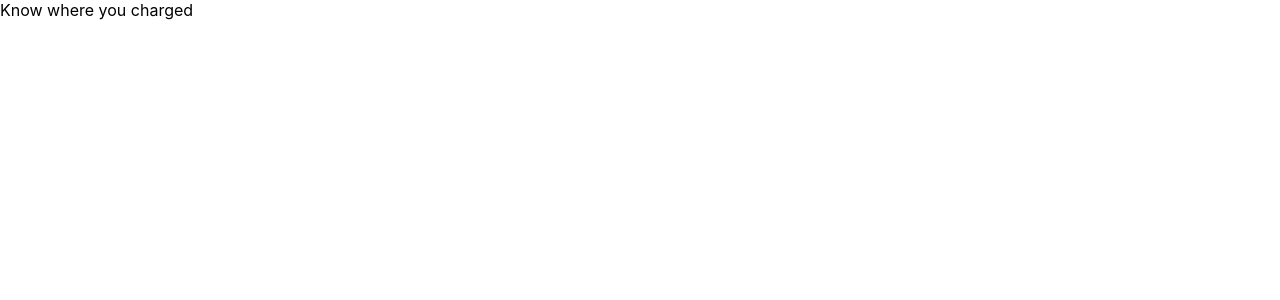
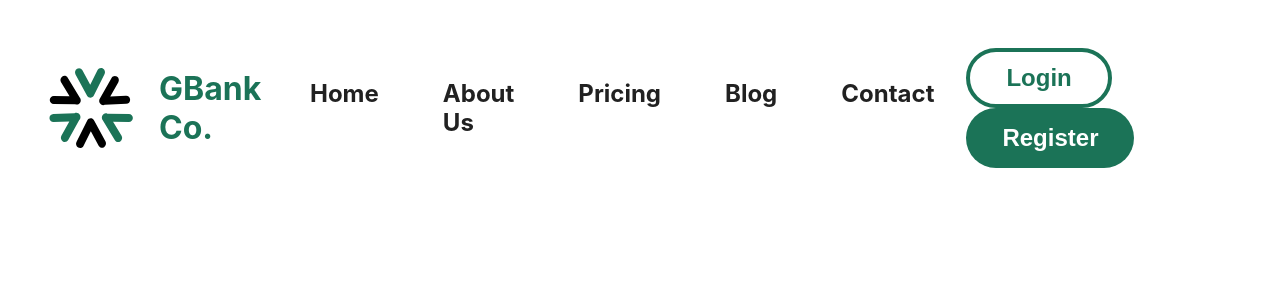
Before and after one commit to phuongtruongtdt/clag-vn-2022, a React (Create React App) app in the folder frontend/: page / in a window 1280 px wide. Shown: the top 300 px of the page. Built offline with nearby package versions, Linux system fonts and the light colour scheme.

Commit message:
fe: add header

```diff
--- a/frontend/src/App.tsx
+++ b/frontend/src/App.tsx
@@ -1,8 +1,9 @@
 import './App.css'
+import Header from './components/Header';
 export const App = () => {
   return (
-    <div>
-      Know where you charged
+    <div style={{padding: '3rem'}}>
+      <Header/>
     </div>
   );
 }
--- /dev/null
+++ b/frontend/src/components/Header/index.tsx
@@ -0,0 +1,26 @@
+
+import { StyledButton, StyledContainer, StyledLink, StyledList, StyledListItem, StyledLogo, StyledTitle } from './style'
+
+const Header = () => {
+  return (
+    <StyledContainer>
+        <StyledLogo href='/'>
+            <img src={process.env.PUBLIC_URL + "/img/logo.svg"}/>
+           <StyledTitle>GBank Co.</StyledTitle>
+        </StyledLogo>
+        <StyledList>
+            <StyledListItem><StyledLink href="#">Home</StyledLink></StyledListItem>
+            <StyledListItem><StyledLink href="#">About Us</StyledLink></StyledListItem>
+            <StyledListItem><StyledLink href="#">Pricing</StyledLink></StyledListItem>
+            <StyledListItem><StyledLink href="#">Blog</StyledLink></StyledListItem>
+            <StyledListItem><StyledLink href="#">Contact</StyledLink></StyledListItem>
+        </StyledList>
+        <div>
+            <StyledButton isPrimary>Login</StyledButton>
+            <StyledButton>Register</StyledButton>
+        </div>
+    </StyledContainer>
+  )
+}
+
+export default Header
--- /dev/null
+++ b/frontend/src/components/Header/style.ts
@@ -0,0 +1,50 @@
+import { styled } from '@mui/material';
+export const StyledContainer = styled('div')({
+  display: 'flex',
+  justifyContent: 'space-between',
+  alignItems: 'center',
+});
+export const StyledLogo = styled('a')({
+  display: 'flex',
+  alignItems: 'center',
+  textDecoration: 'none',
+  '&: hover': {
+    cursor: 'pointer',
+  },
+});
+
+export const StyledList = styled('ul')({
+  display: 'inline-flex',
+  listStyle: 'none',
+});
+
+export const StyledListItem = styled('li')(({ theme }) => ({
+  margin: '0 2rem',
+  fontWeight: theme.typography.fontWeightBold,
+  color: theme.color.primary,
+  fontSize: '1.5rem',
+}));
+
+export const StyledLink = styled('a')(({ theme }) => ({
+  color: theme.color.secondary,
+  textDecoration: 'none',
+}));
+
+export const StyledButton = styled('button')<{ isPrimary?: boolean }>`
+  color: ${(props) => (props.isPrimary ? '#1b7357' : '#fff')};
+  background: ${(props) => (props.isPrimary ? 'transparent' : '#1b7357')};
+  margin-right: ${(props) => (props.isPrimary ? '0.25rem' : '0')};
+  padding: ${(props) => (props.isPrimary ? '0.75rem 2.25rem' : '1rem 2.25rem')};
+  border-radius: 2rem;
+  text-decoration: none;
+  font-size: 1.5rem;
+  font-weight: bold;
+  border: ${(props) => (props.isPrimary ? '4px solid #1b7357' : 'none')};
+`;
+
+export const StyledTitle = styled('span')(({ theme }) => ({
+  color: theme.color.primary,
+  fontWeight: theme.typography.fontWeightBold,
+  marginLeft: '1.5rem',
+  fontSize: '2rem',
+}));
```
